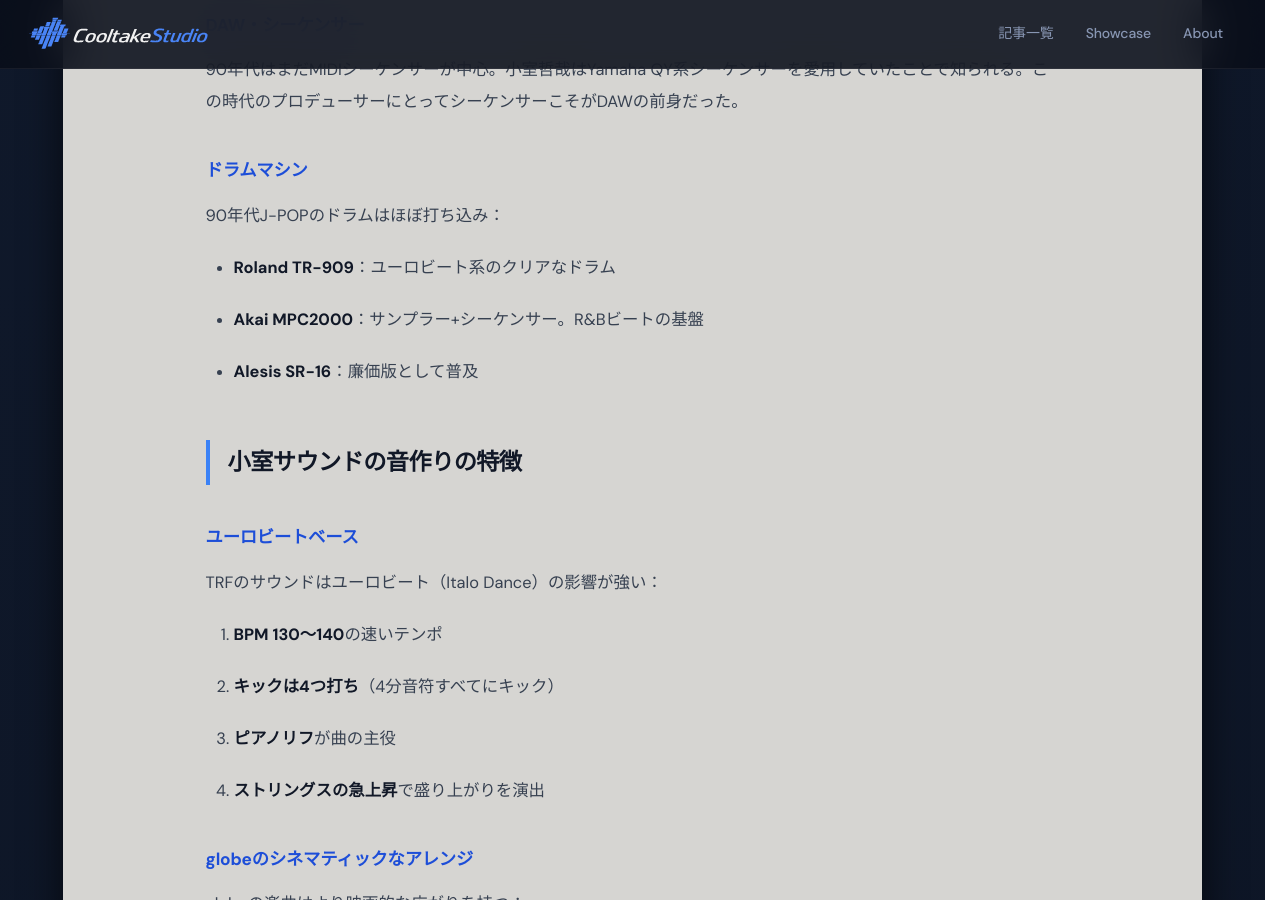
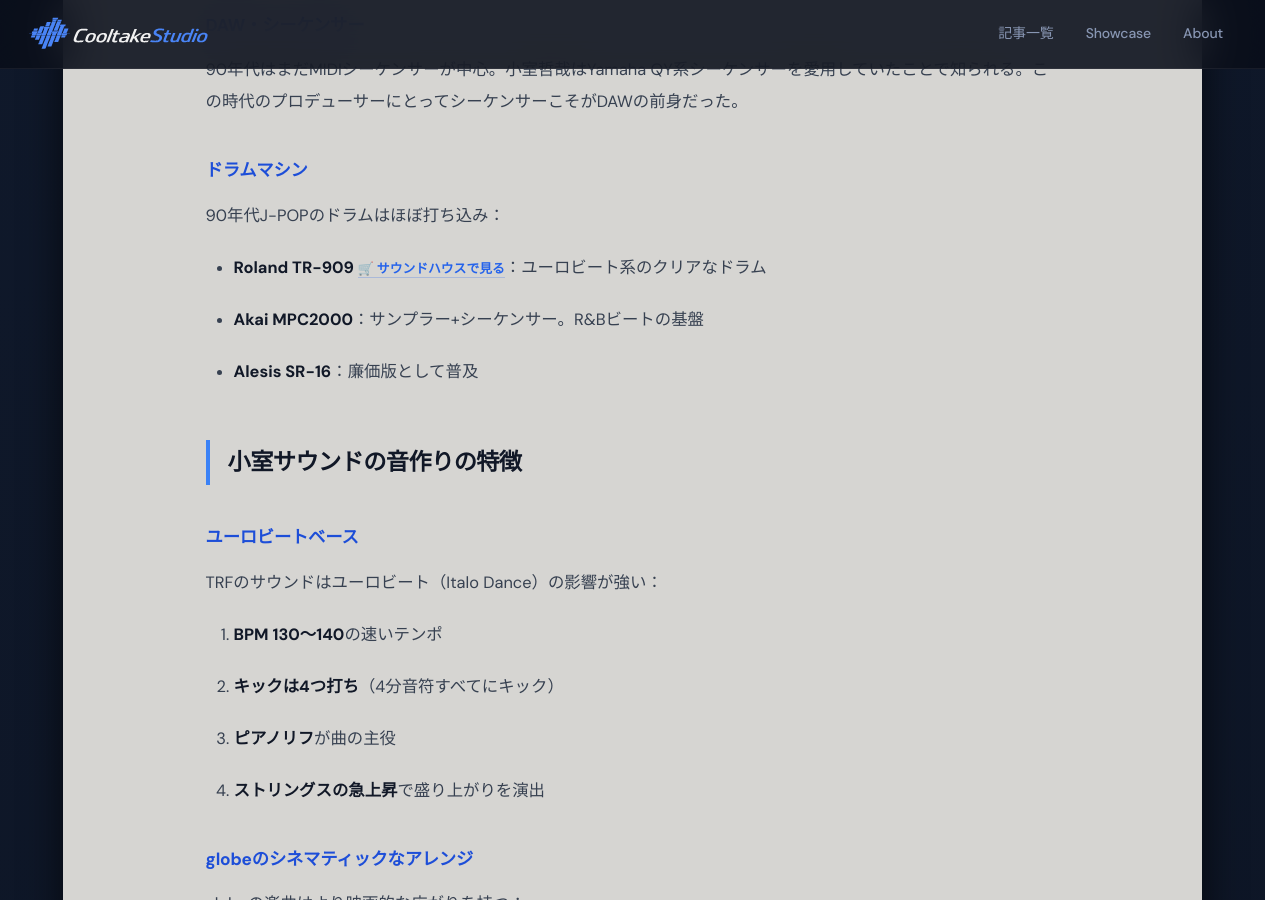
Before and after one commit to cooltake/cooltake-staging, a Jekyll site: the page built from _posts/2026-05-30-japan-music-11-komuro-jpop.md, in a window 1280 px wide and 900 px high, scrolled down 1380 px. Built offline with Jekyll 4.4.1, drawn with Linux system fonts in a browser that asks for light colours; some web fonts are replaced.

Commit message:
feat: add soundhouse inline links to gear/DAW names in 2026-05-30-japan-music-11-komuro-jpop.md

```diff
--- a/_posts/2026-05-30-japan-music-11-komuro-jpop.md
+++ b/_posts/2026-05-30-japan-music-11-komuro-jpop.md
@@ -82,7 +82,7 @@
 
 90年代J-POPのドラムはほぼ打ち込み：
 
-- **Roland TR-909**：ユーロビート系のクリアなドラム
+- **Roland TR-909**<a href="https://h.accesstrade.net/sp/cc?rk=01001xqc00os63&url=https%3A%2F%2Fwww.soundhouse.co.jp%2Fproducts%2Fdetail%2Fitem%2F320011%2F" rel="nofollow" referrerpolicy="no-referrer-when-downgrade" style="font-size:.8rem;color:#1e3a5f;font-weight:600;margin-left:.3em;">🛒 サウンドハウスで見る</a>：ユーロビート系のクリアなドラム
 
 - **Akai MPC2000**：サンプラー+シーケンサー。R&Bビートの基盤
 
```
